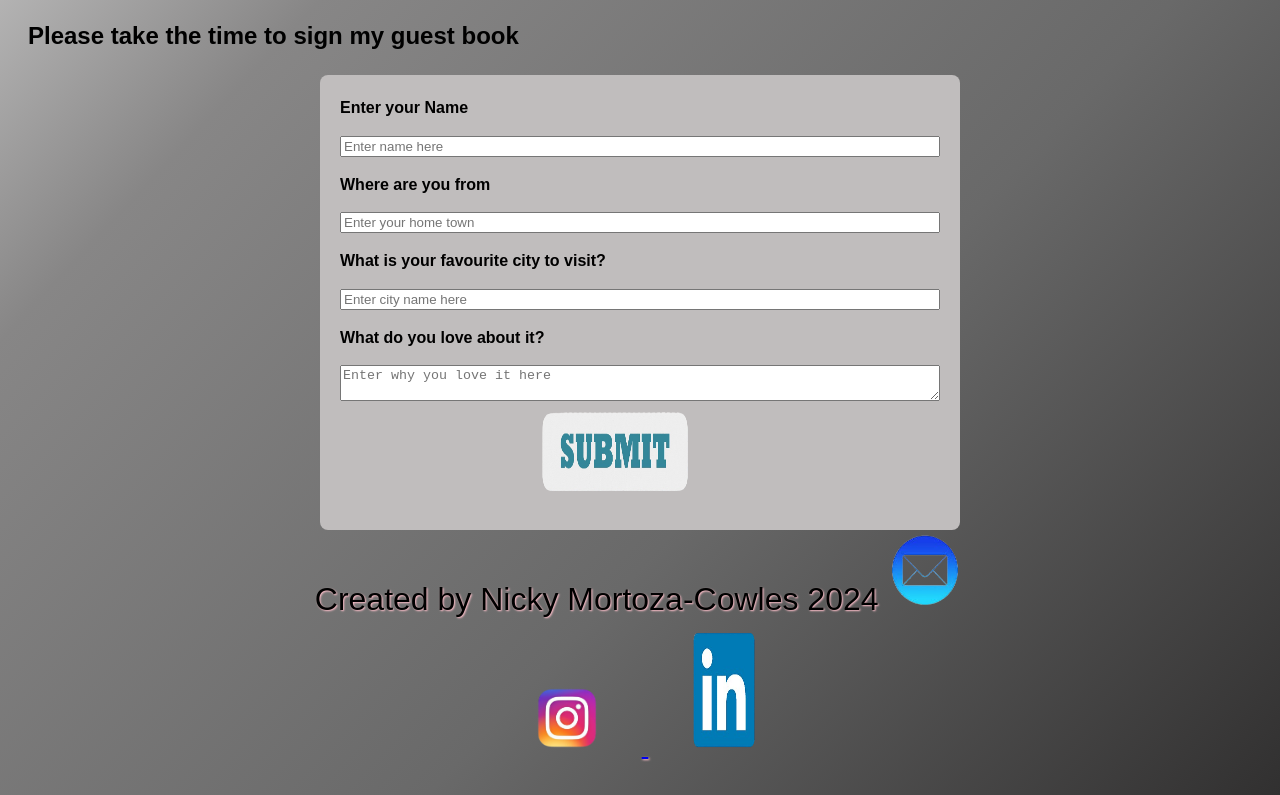
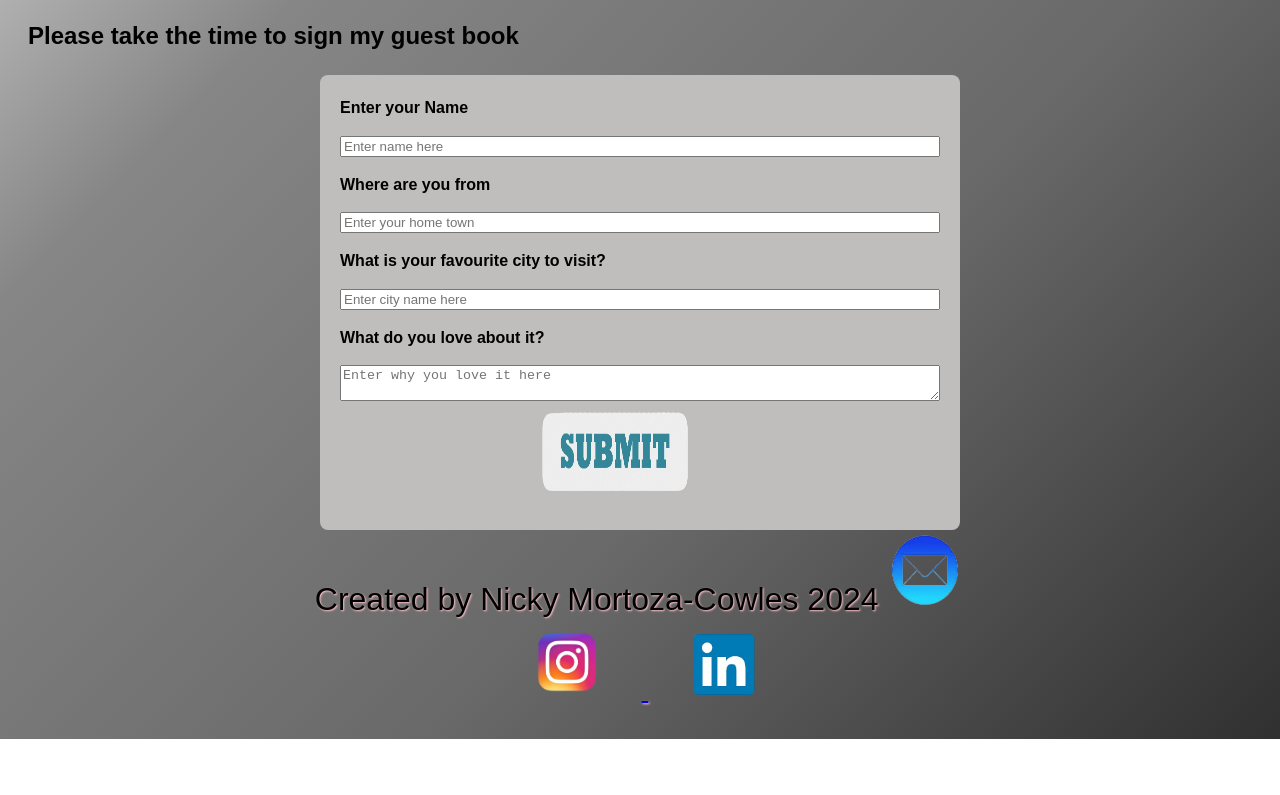
Before and after one commit to nicky-mc/Week-4-Visitor-Guest-Book, a website built with Vite: page client/index.html in a window 1280 px wide. Shown: the part 568-1363 px from the top of the page. After the commit the page ends 1307 px from the top, so only its background shows below. Built offline with nearby package versions, Linux system fonts and the light colour scheme; no server answers.

Commit message:
Update index.html
Removed height from LinkedIn

```diff
--- a/client/index.html
+++ b/client/index.html
@@ -119,7 +119,6 @@
             src="./linkedin-removebg-preview.png"
             alt="LinkedIn icon"
             width="120"
-            height="130"
           />
         </a>
       </div>
```
